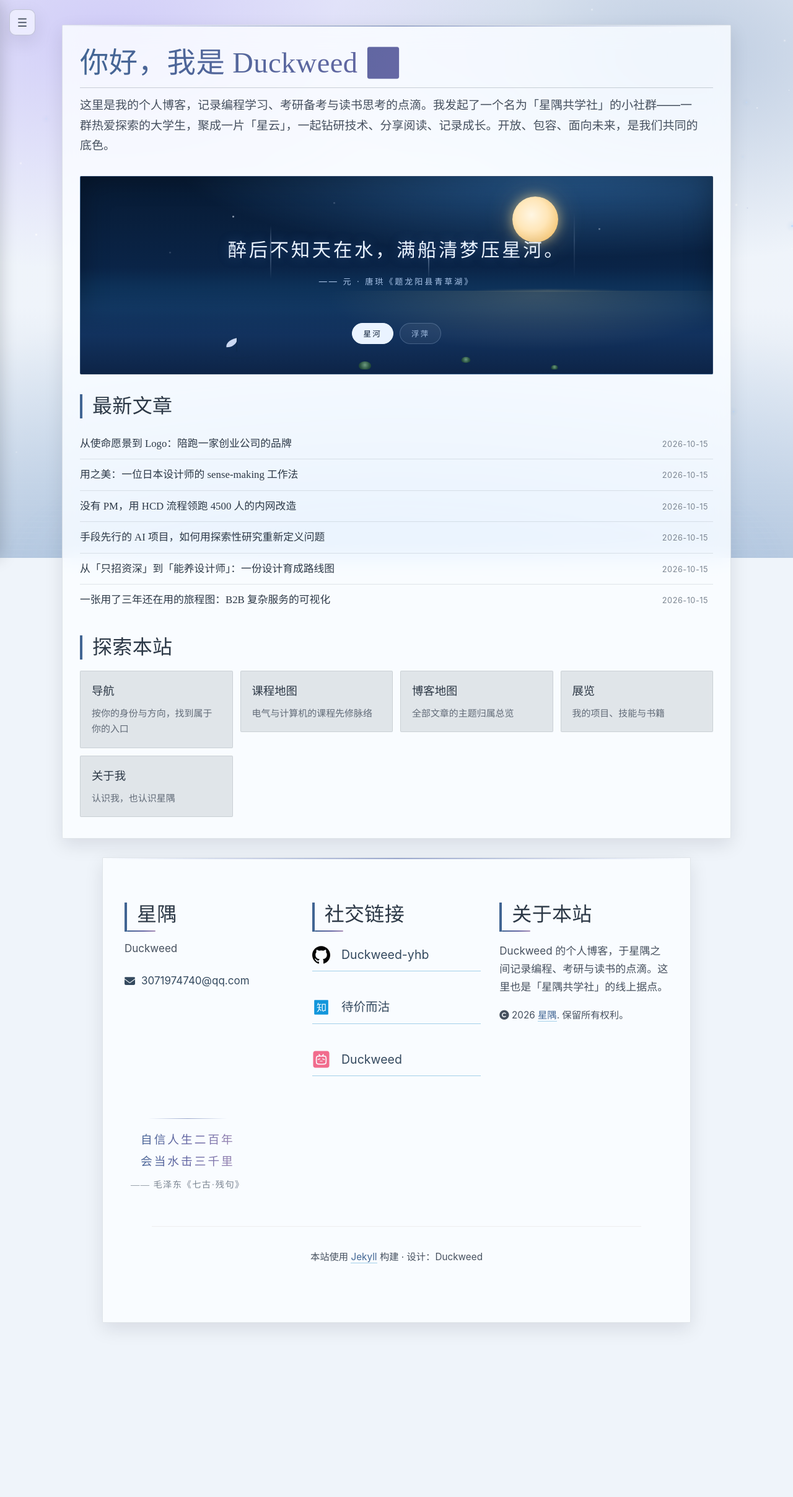
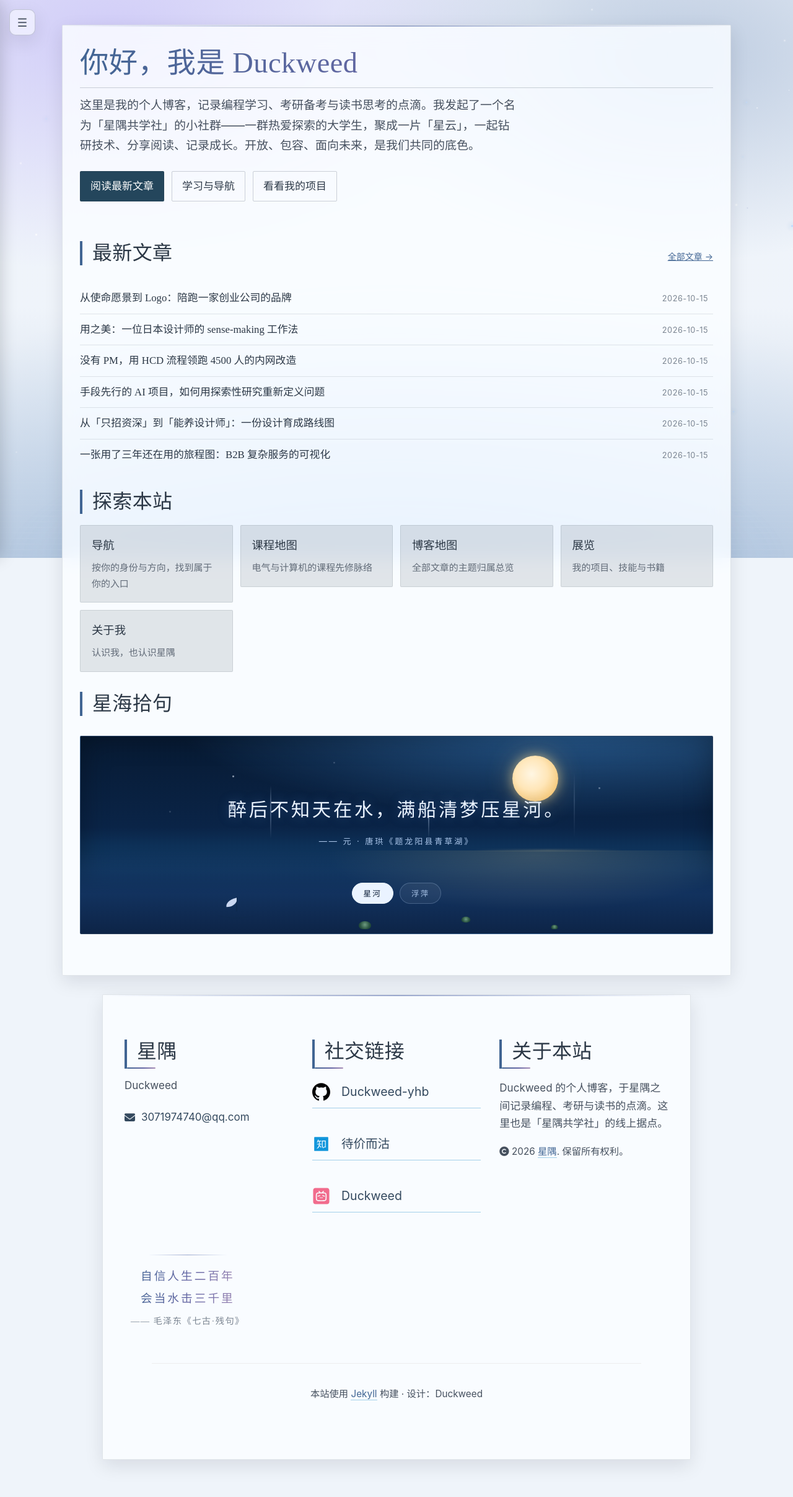
Before and after one commit to Duckweed-yhb/Duckweed-yhb.github.io, a Jekyll site: the page built from index.html, in a window 1280 px wide. Shown: the whole page at 62% size. Built offline with Jekyll 4.4.1, drawn with Linux system fonts in a browser that asks for light colours; comment, search, counter and statistics services are not loaded; before the commit the page ends 2194 px from its top, so only the background shows below that.

Commit message:
feat(ui): 阅读栏与导航无障碍修订
- 文章外层改用 post-page，去掉重复的 page-content 嵌套；纸面 1160px、正文栏 46rem，桌面 17px/1.9

- 首页顺序改为介绍、快捷入口、最新文章、探索本站、星海拾句，移除标题里的表情

- 侧栏与章节目录关闭时 inert，打开时移入焦点并约束 Tab，关闭回到触发按钮；搜索快捷键复用同一开关

- 搜索补标签与结果播报，输入延迟 180ms 且避免旧查询覆盖新查询；减少动效偏好下不生成星星与流星

- 正文首个 H1 与模板标题重复时隐藏，避免页面出现两个标题

- DESIGN.md 记录本次修订

```diff
--- a/_includes/sidebar.html
+++ b/_includes/sidebar.html
@@ -1,4 +1,4 @@
-<aside class="site-sidebar" id="sidebar">
+<aside class="site-sidebar" id="sidebar" inert aria-hidden="true" tabindex="-1">
   <!-- Logo 区域 -->
   <div class="sidebar-header">
     <button type="button" class="sidebar-close" id="sidebar-close" aria-label="收起菜单" title="收起菜单">✕</button>
@@ -8,7 +8,9 @@
 
   <!-- 搜索区域 -->
   <div class="sidebar-search">
-    <input type="text" id="sidebar-search-input" placeholder="在星云中寻找..." autocomplete="off">
+    <label class="visually-hidden" for="sidebar-search-input">搜索文章</label>
+    <input type="search" id="sidebar-search-input" placeholder="在星云中寻找..." autocomplete="off">
+    <p class="visually-hidden" id="search-status" role="status" aria-live="polite"></p>
     <div id="sidebar-search-results" style="display:none;"></div>
   </div>
 
@@ -50,4 +52,4 @@
 </aside>
 
 <!-- 移动端菜单按钮 -->
-<button class="sidebar-toggle" id="sidebar-toggle" aria-label="菜单">☰</button>
+<button class="sidebar-toggle" id="sidebar-toggle" aria-label="展开菜单" aria-controls="sidebar" aria-expanded="false">☰</button>
--- a/_layouts/default.html
+++ b/_layouts/default.html
@@ -21,13 +21,14 @@
 </head>
 
 <body class="layout-{{ page.layout }}">
+  <a class="skip-link" href="#main-content">跳到正文</a>
   {%- include sidebar.html -%}
   <div class="sidebar-overlay" id="sidebar-overlay"></div>
 
   <!-- 自制星空背景（海蓝/天蓝渐变 + 闪烁星星 + 流星划过） -->
   <div class="starfield" id="starfield"></div>
 
-  <main class="page-content" aria-label="Content">
+  <main class="page-content" id="main-content" tabindex="-1" aria-label="正文">
     {{ content }}
     {%- comment -%} 全站页脚（此前该组件已存在但从未被引用，导致站点没有页脚） {%- endcomment -%}
     {%- include footer.html -%}
@@ -239,17 +255,19 @@
           return (ta === -1 ? 1 : 0) - (tb === -1 ? 1 : 0);
         });
         if (!matched.length) {
+          document.getElementById('search-status').textContent = '未找到匹配内容';
           results.innerHTML = '<div class="no-results">未找到匹配内容</div>';
           results.style.display = 'block';
           return;
         }
+        document.getElementById('search-status').textContent = matched.length ? '找到 ' + matched.length + ' 篇文章' : '未找到匹配内容';
         results.innerHTML = matched.slice(0, 8).map(function(p) {
           return '<a href="' + p.url + '"><div class="search-title">' + p.title + '</div><div class="search-meta">' + (p.date || '') + '</div></a>';
         }).join('');
         results.style.display = 'block';
       }
 
-      loadData();
+      if (input) input.addEventListener('focus', loadData, { once: true });
 
       if (input) {
         input.addEventListener('input', function() {
--- a/_layouts/post.html
+++ b/_layouts/post.html
@@ -2,7 +2,7 @@
 layout: default
 ---
 
-<div class="page-content">
+<div class="post-page">
   <div class="post-layout">
   <article class="post-container">
     <header class="post-header">
@@ -247,7 +247,7 @@ layout: default
     </script>
   </article>
   <!-- 右侧目录抽屉：默认隐藏，由右下角 📑 按钮或快捷键 T 唤出 -->
-  <aside class="post-toc-container" id="post-toc" aria-label="章节目录" aria-hidden="true">
+  <aside class="post-toc-container" id="post-toc" aria-label="章节目录" aria-hidden="true" inert>
     <div class="post-toc-head">
       <span class="post-toc-title">目录</span>
       <button type="button" class="post-toc-close" aria-label="收起目录" title="收起目录">✕</button>
--- a/assets/css/editorial.css
+++ b/assets/css/editorial.css
@@ -63,8 +63,8 @@
   /* --- 版心宽度 --- */
   --width-page: 1080px;   /* 常规页面白框 */
   --width-wide: 1200px;   /* 网格型页面（友链 / 展览） */
-  --width-article: min(1400px, 94vw); /* 文章纸面：让长文页在宽屏上撑开，不再显得局促 */
-  --width-reading: 1120px;            /* 文章阅读栏：约 56 个中文字/行，可读性上限 */
+  --width-article: min(1160px, 94vw); /* 宽纸面与阅读栏分别约束 */
+  --width-reading: 46rem;            /* 正文约 40–44 个中文字/行，避免宽屏长行 */
 }
 
 /* 深色：与 theme.css 完全同一套切换机制，手动切换才会同步生效 */
@@ -382,8 +382,8 @@ body.layout-post .post-container > #giscus-container {
 
 /* 正文：字号提高一档，行距维持在中文的舒适区（约 1.95） */
 body.layout-post .post-container .post-content {
-  font-size: 1.15em;
-  line-height: 1.95;
+  font-size: 1.0625rem;
+  line-height: 1.9;
 }
 
 /* ----------------------------------------------------- 6. story-row 列表行 */
@@ -781,8 +781,7 @@ body.layout-home .page-card > h2 {
    会把 sidebar.css 为 ☰ 预留的 70px 顶部内边距一并清掉，
    于是文章卡顶到 y=16，而 ☰ 固定在 (15,15)–(57,57)，
    正好压住卡片左上角的面包屑。这里按更高权重把它补回来。
-   注意只作用于最外层 main：post.html 里还有一个同名的内层 div.page-content，
-   若一并匹配会重复加内边距。 */
+   只作用于最外层 main；文章内部使用独立的 post-page 容器。 */
 @media (max-width: 900px) {
   body.layout-post main.page-content {
     padding-top: 70px !important;
@@ -845,3 +844,29 @@ body.layout-home .page-card > h2 {
     color: #000 !important;
   }
 }
+
+/* 阅读与导航：保持现有令牌，不引入额外主题覆盖层。 */
+.visually-hidden { position:absolute; width:1px; height:1px; padding:0; margin:-1px; overflow:hidden; clip-path:inset(50%); white-space:nowrap; border:0; }
+.skip-link { position:fixed; inset-block-start:12px; inset-inline-start:16px; z-index:10000; padding:10px 18px; background:var(--paper); color:var(--text-strong); transform:translateY(-160%); }
+.skip-link:focus { transform:translateY(0); }
+body.sidebar-is-open { overflow:hidden; }
+.site-sidebar { max-width:calc(100vw - 32px); height:100dvh; overscroll-behavior:contain; }
+.post-content { overflow-wrap:anywhere; }
+.post-content pre { overflow-wrap:normal; }
+.home-intro { max-width:44rem; }
+.home-start { display:flex; flex-wrap:wrap; gap:12px; margin:24px 0 32px; }
+.home-start a { display:inline-flex; align-items:center; min-height:44px; padding:8px 16px; border:1px solid var(--line); color:var(--text-strong); text-decoration:none; border-radius:var(--radius-editorial); }
+.home-page .home-start a:first-child { background:#24465c; color:#fff !important; }
+.home-section-head { display:flex; align-items:baseline; justify-content:space-between; flex-wrap:wrap; gap:12px; }
+.home-section-head a { font-size:var(--type-body-sm); }
+@media (max-width:600px) {
+  body.layout-post .post-container { padding-inline:20px; }
+  body.layout-post .post-container .post-content { font-size:1rem; line-height:1.85; }
+  .post-meta { gap:8px 14px; }
+  .home-start { gap:10px; }
+}
+
+.palette-dots[hidden] { display:none !important; }
+
+.post-views:has(#busuanzi_value_page_pv:empty) { display:none; }
+.home-page > .community-intro { max-width:44rem; }
--- a/assets/js/enhance.js
+++ b/assets/js/enhance.js
@@ -194,8 +194,8 @@
         var sidebar = doc.getElementById('sidebar');
         var overlay = doc.getElementById('sidebar-overlay');
         if (sidebar && !sidebar.classList.contains('open')) {
-          sidebar.classList.add('open');
-          if (overlay) overlay.classList.add('active');
+          var toggle = doc.getElementById('sidebar-toggle');
+          if (toggle) toggle.click();
         }
         input.focus();
         input.select();
@@ -256,11 +256,16 @@
     doc.body.appendChild(fab);
 
     function setOpen(open, remember) {
+      toc.inert = !open;
+      fab.setAttribute('aria-expanded', String(open));
+      var focusedInside = toc.contains(doc.activeElement);
       toc.classList.toggle('toc-open', open);
       fab.classList.toggle('active', open);
       doc.body.classList.toggle('toc-drawer-open', open);
       toc.setAttribute('aria-hidden', open ? 'false' : 'true');
       fab.setAttribute('aria-label', open ? '收起章节目录' : '展开章节目录');
+      if (open && remember) toc.querySelector('.post-toc-close').focus();
+      if (!open && focusedInside) fab.focus();
       if (remember) {
         try { localStorage.setItem('toc-open', open ? '1' : '0'); } catch (e) { /* 忽略 */ }
       }
@@ -398,6 +403,13 @@
   }
 
   ready(function () {
+    // 有些 Markdown 自带同名 H1，页面模板已有标题时避免重复展示。
+    var title = doc.querySelector('.post-title');
+    var firstHeading = doc.querySelector('.post-content > h1:first-child');
+    if (title && firstHeading && title.textContent.trim() === firstHeading.textContent.trim()) {
+      if (firstHeading.id && !title.id) { title.id = firstHeading.id; firstHeading.removeAttribute('id'); }
+      firstHeading.hidden = true;
+    }
     initCodeBlocks();
     initHeadingAnchors();
     initImages();
--- a/index.html
+++ b/index.html
@@ -11,10 +11,41 @@ render_with_liquid: true
 <link rel="stylesheet" href="{{ '/assets/css/starsea.css' | relative_url }}?v={{ site.time | date: '%s' }}">
 <script src="{{ '/assets/js/star-intro.js' | relative_url }}?v={{ site.time | date: '%s' }}" defer></script>
 
-<div class="page-card">
-  <h1>你好，我是 Duckweed 🌌</h1>
+<div class="page-card home-page">
+  <h1>你好，我是 Duckweed</h1>
   <p class="community-intro">这里是我的个人博客，记录编程学习、考研备考与读书思考的点滴。我发起了一个名为「星隅共学社」的小社群——一群热爱探索的大学生，聚成一片「星云」，一起钻研技术、分享阅读、记录成长。开放、包容、面向未来，是我们共同的底色。</p>
 
+  <nav class="home-start" aria-label="开始探索">
+    <a href="#latest-posts">阅读最新文章</a>
+    <a href="{{ '/navigate/' | relative_url }}">学习与导航</a>
+    <a href="{{ '/exhibition/' | relative_url }}">看看我的项目</a>
+  </nav>
+
+  <div class="home-section-head" id="latest-posts">
+    <h2>最新文章</h2>
+    <a href="{{ '/archive/' | relative_url }}">全部文章 →</a>
+  </div>
+  <ul class="home-posts">
+    {% for post in site.posts limit:6 %}
+      <li>
+        <a class="home-post-link" href="{{ post.url | relative_url }}">
+          <span class="home-post-title">{{ post.title }}</span>
+          <span class="home-post-date">{{ post.date | date: "%Y-%m-%d" }}</span>
+        </a>
+      </li>
+    {% endfor %}
+  </ul>
+
+  <h2>探索本站</h2>
+  <ul class="home-explore">
+    <li><a class="home-explore-link" href="{{ "/navigate/" | relative_url }}"><span class="explore-title">导航</span><span class="explore-desc">按你的身份与方向，找到属于你的入口</span></a></li>
+    <li><a class="home-explore-link" href="{{ "/course-map/" | relative_url }}"><span class="explore-title">课程地图</span><span class="explore-desc">电气与计算机的课程先修脉络</span></a></li>
+    <li><a class="home-explore-link" href="{{ "/blog-map/" | relative_url }}"><span class="explore-title">博客地图</span><span class="explore-desc">全部文章的主题归属总览</span></a></li>
+    <li><a class="home-explore-link" href="{{ "/exhibition/" | relative_url }}"><span class="explore-title">展览</span><span class="explore-desc">我的项目、技能与书籍</span></a></li>
+    <li><a class="home-explore-link" href="{{ "/about/" | relative_url }}"><span class="explore-title">关于我</span><span class="explore-desc">认识我，也认识星隅</span></a></li>
+  </ul>
+
+  <h2>星海拾句</h2>
   <!-- 星海浮萍 · 诗词场景：两阕可切换（星河 / 浮萍），按钮切换，键盘可用 -->
   <div class="starsea" id="starsea" data-verse="1">
     <!-- 场景层：装饰，不读屏 -->
@@ -88,24 +119,4 @@ render_with_liquid: true
     })();
   </script>
 
-  <h2>最新文章</h2>
-  <ul class="home-posts">
-    {% for post in site.posts limit:6 %}
-      <li>
-        <a class="home-post-link" href="{{ post.url | relative_url }}">
-          <span class="home-post-title">{{ post.title }}</span>
-          <span class="home-post-date">{{ post.date | date: "%Y-%m-%d" }}</span>
-        </a>
-      </li>
-    {% endfor %}
-  </ul>
-
-  <h2>探索本站</h2>
-  <ul class="home-explore">
-    <li><a class="home-explore-link" href="{{ "/navigate/" | relative_url }}"><span class="explore-title">导航</span><span class="explore-desc">按你的身份与方向，找到属于你的入口</span></a></li>
-    <li><a class="home-explore-link" href="{{ "/course-map/" | relative_url }}"><span class="explore-title">课程地图</span><span class="explore-desc">电气与计算机的课程先修脉络</span></a></li>
-    <li><a class="home-explore-link" href="{{ "/blog-map/" | relative_url }}"><span class="explore-title">博客地图</span><span class="explore-desc">全部文章的主题归属总览</span></a></li>
-    <li><a class="home-explore-link" href="{{ "/exhibition/" | relative_url }}"><span class="explore-title">展览</span><span class="explore-desc">我的项目、技能与书籍</span></a></li>
-    <li><a class="home-explore-link" href="{{ "/about/" | relative_url }}"><span class="explore-title">关于我</span><span class="explore-desc">认识我，也认识星隅</span></a></li>
-  </ul>
 </div>
```
Also changed, not shown: other parts of _layouts/default.html (+29 -12 lines), DESIGN.md (+11 -0 lines).
